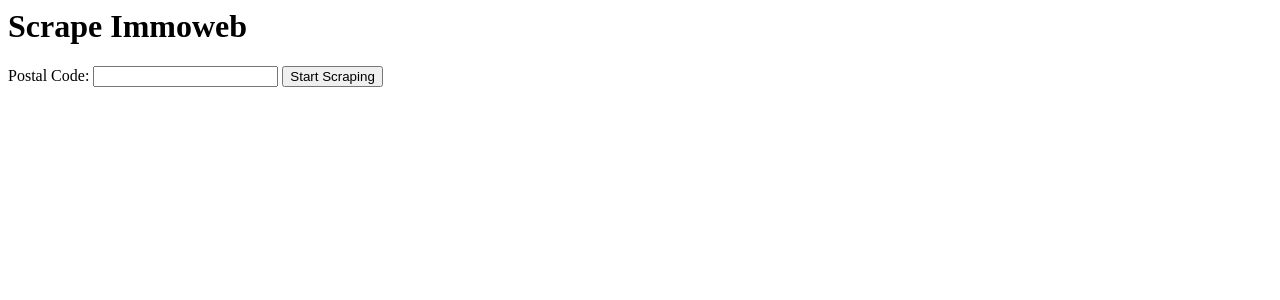
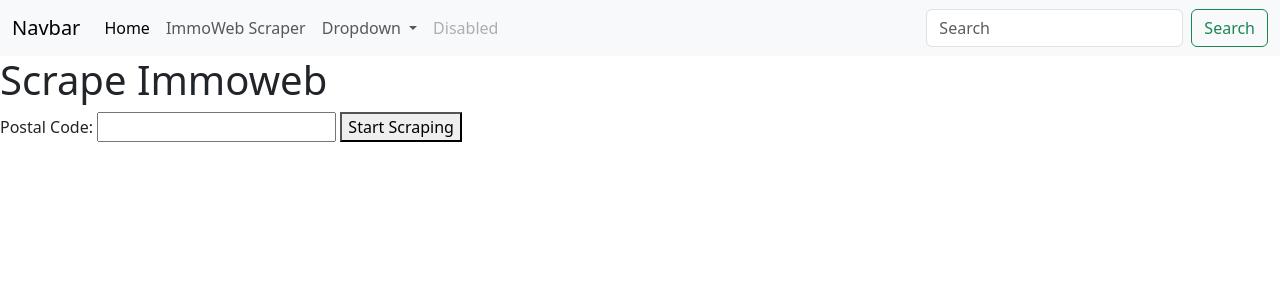
Before and after one commit to Jefmans/Les_Syntra_2e_jaar, a Django app: page /scrapers/scrape-immoweb/ in a window 1280 px wide. Shown: the top 300 px of the page. Run offline with Django 4.2, Linux system fonts and the light colour scheme.

Commit message:
les 07_12_23

```diff
--- a/immo_site/immo/immo/settings.py
+++ b/immo_site/immo/immo/settings.py
@@ -120,6 +120,8 @@
 
 STATIC_URL = 'static/'
 
+STATICFILES_DIRS = [os.path.join(BASE_DIR, 'static'),]
+
 # Default primary key field type
 # https://docs.djangoproject.com/en/4.2/ref/settings/#default-auto-field
 
--- a/immo_site/immo/scrapers/my_scrapers/immoweb.py
+++ b/immo_site/immo/scrapers/my_scrapers/immoweb.py
@@ -28,7 +28,7 @@
 
     return all_urls
 
-def scrape__detail_page(url):
+def scrape_detail_page(url):
     # url = "https://www.immoweb.be/nl/zoekertje/appartement/te-koop/mechelen/2800/10981024"
 
     r = requests.get(url, headers=headers)
--- a/immo_site/immo/scrapers/templates/scrapers/scrape_immoweb.html
+++ b/immo_site/immo/scrapers/templates/scrapers/scrape_immoweb.html
@@ -1,6 +1,10 @@
+{% extends "base.html" %}
+
+{% block title %}
 <h1>Scrape Immoweb</h1>
+{% endblock title %}
 
-
+{% block content %}
 <form action="" method='post'>
 {% csrf_token %}
     <label for="postal_code">Postal Code:</label>
@@ -10,3 +14,4 @@
 
     <button type='submit'>Start Scraping</button>
 </form>
+{% endblock content %}
--- a/immo_site/immo/scrapers/views.py
+++ b/immo_site/immo/scrapers/views.py
@@ -1,14 +1,17 @@
 from django.shortcuts import render
 
-from . my_scrapers.immoweb import scrape_overview_page, scrape__detail_page
+from . my_scrapers.immoweb import scrape_overview_page, scrape_detail_page
 from .my_scrapers.catfacts import get_cat_fact
 from .models import ImmoWebData
 
 from django.db import IntegrityError
+
+from django.conf import settings
 # Create your views here.
 
 def overview(request):
     template_name = "scrapers/overview.html"
+    print(settings.BASE_DIR)
     return render(request, template_name=template_name)
 
 
@@ -23,7 +26,7 @@
             id = url.split('/')[-1]
             obj, created = ImmoWebData.objects.get_or_create(original_url=url, original_id=id, postal_code=postal_code)
             if created:
-                data = scrape__detail_page(url)
+                data = scrape_detail_page(url)
                 price = data['av_items']['price']
                 obj.price=price
                 obj.save()
--- a/immo_site/immo/templates/base.html
+++ b/immo_site/immo/templates/base.html
@@ -1,6 +1,31 @@
-{% load static %}
+<!doctype html>
+<html lang="en">
 
-<link rel="shortcut icon" type="image/png" href="{% static 'images/cool.png' %}"/>
+<head>
+    {% include "head.html" %}
+</head>
+
+<body>
+    <header>
+        {% include "navbar.html" %}
+    </header>
+    <main>
+        {% block title %}
+
+        {% endblock title %}
+
+        {% block content %}
+
+        {% endblock content %}
+    </main>
+    <footer>
+
+    </footer>
 
 
-<h2>BASE</h2>
+
+
+
+    <script src="https://cdn.jsdelivr.net/npm/bootstrap@5.3.2/dist/js/bootstrap.bundle.min.js" integrity="sha384-C6RzsynM9kWDrMNeT87bh95OGNyZPhcTNXj1NW7RuBCsyN/o0jlpcV8Qyq46cDfL" crossorigin="anonymous"></script>
+  </body>
+</html>
--- /dev/null
+++ b/immo_site/immo/templates/head.html
@@ -0,0 +1,9 @@
+{% load static %}
+
+
+<link rel="shortcut icon" type="image/png" href="{% static 'images/cool.png' %}"/>
+
+<meta charset="utf-8">
+<meta name="viewport" content="width=device-width, initial-scale=1">
+
+<link href="https://cdn.jsdelivr.net/npm/bootstrap@5.3.2/dist/css/bootstrap.min.css" rel="stylesheet" integrity="sha384-T3c6CoIi6uLrA9TneNEoa7RxnatzjcDSCmG1MXxSR1GAsXEV/Dwwykc2MPK8M2HN" crossorigin="anonymous">
--- /dev/null
+++ b/immo_site/immo/templates/navbar.html
@@ -0,0 +1,36 @@
+<nav class="navbar navbar-expand-lg bg-body-tertiary">
+    <div class="container-fluid">
+      <a class="navbar-brand" href="{% url "main:home" %}">Navbar</a>
+      <button class="navbar-toggler" type="button" data-bs-toggle="collapse" data-bs-target="#navbarSupportedContent" aria-controls="navbarSupportedContent" aria-expanded="false" aria-label="Toggle navigation">
+        <span class="navbar-toggler-icon"></span>
+      </button>
+      <div class="collapse navbar-collapse" id="navbarSupportedContent">
+        <ul class="navbar-nav me-auto mb-2 mb-lg-0">
+          <li class="nav-item">
+            <a class="nav-link active" aria-current="page" href="{% url "main:home" %}">Home</a>
+          </li>
+          <li class="nav-item">
+            <a class="nav-link" href="{% url "scrapers:scrape_immoweb" %}">ImmoWeb Scraper</a>
+          </li>
+          <li class="nav-item dropdown">
+            <a class="nav-link dropdown-toggle" href="#" role="button" data-bs-toggle="dropdown" aria-expanded="false">
+              Dropdown
+            </a>
+            <ul class="dropdown-menu">
+              <li><a class="dropdown-item" href="#">Action</a></li>
+              <li><a class="dropdown-item" href="#">Another action</a></li>
+              <li><hr class="dropdown-divider"></li>
+              <li><a class="dropdown-item" href="#">Something else here</a></li>
+            </ul>
+          </li>
+          <li class="nav-item">
+            <a class="nav-link disabled" aria-disabled="true">Disabled</a>
+          </li>
+        </ul>
+        <form class="d-flex" role="search">
+          <input class="form-control me-2" type="search" placeholder="Search" aria-label="Search">
+          <button class="btn btn-outline-success" type="submit">Search</button>
+        </form>
+      </div>
+    </div>
+  </nav>
```
Also changed, not shown: immo_site/immo/main/templates/main/home.html (+8 -1 lines).
